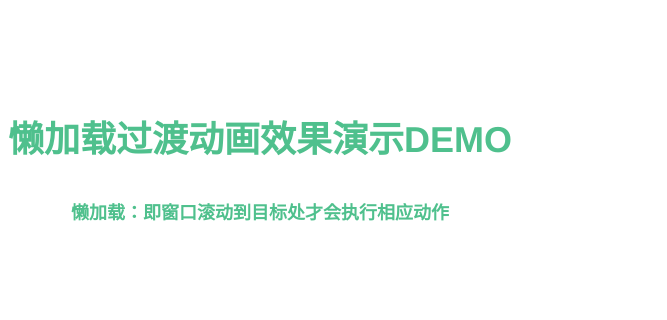
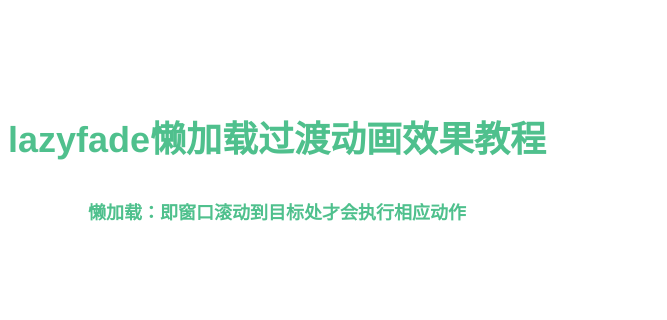
Before and after one commit to HiWayne/jsAnimate, a plain HTML site: page lazyfade.html in a window 1280 px wide. Shown: the part 250-570 px from the top of the page, 0-667 px from the left. Drawn offline with Linux system fonts and the light colour scheme.

Commit message:
懒加载过渡动画教程，类vue过渡风格，可定义时间、过渡初始样式、贝塞尔曲线，可与第三方动画库结合
懒加载过渡动画教程，类vue过渡风格，可定义时间、过渡初始样式、贝塞尔曲线，可与第三方动画库结合

```diff
--- a/lazyfade.html
+++ b/lazyfade.html
@@ -64,7 +64,7 @@
                 style="display:flex;flex-flow:row nowrap;justify-content:space-between;align-items:center;width:100%;height:100%;text-align:center;">
                 <div>
                     <p class="lazyfade zoomin" style="font-size: 36px;font-weight:bold;color:rgb(79, 192, 141);">
-                        懒加载过渡动画效果演示DEMO
+                        lazyfade懒加载过渡动画效果教程
                     </p>
                     <p class="lazyfade fadein-left" style="font-size: 18px;font-weight:bold;color:rgb(79, 192, 141);">
                         懒加载：即窗口滚动到目标处才会执行相应动作
```
